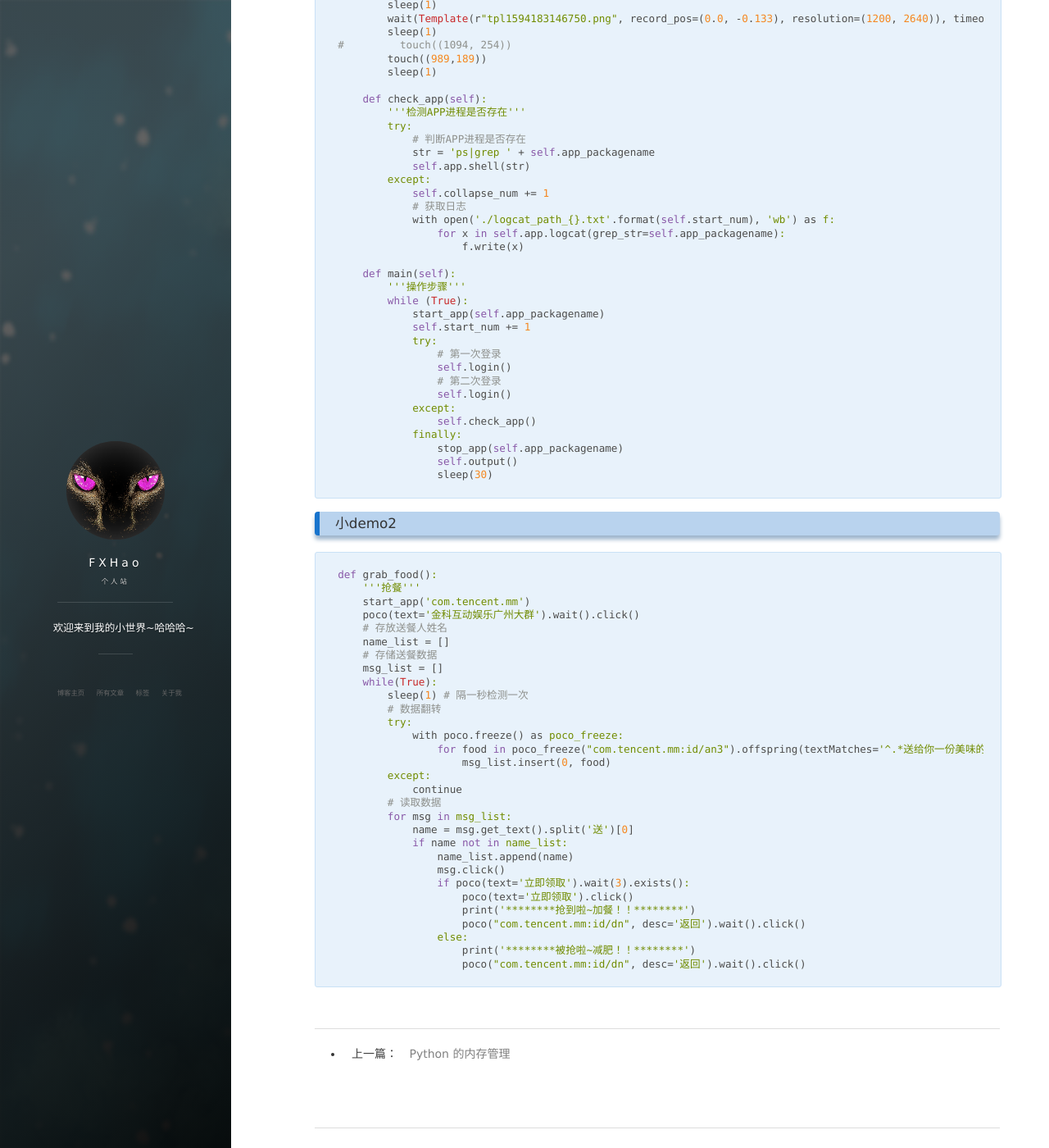
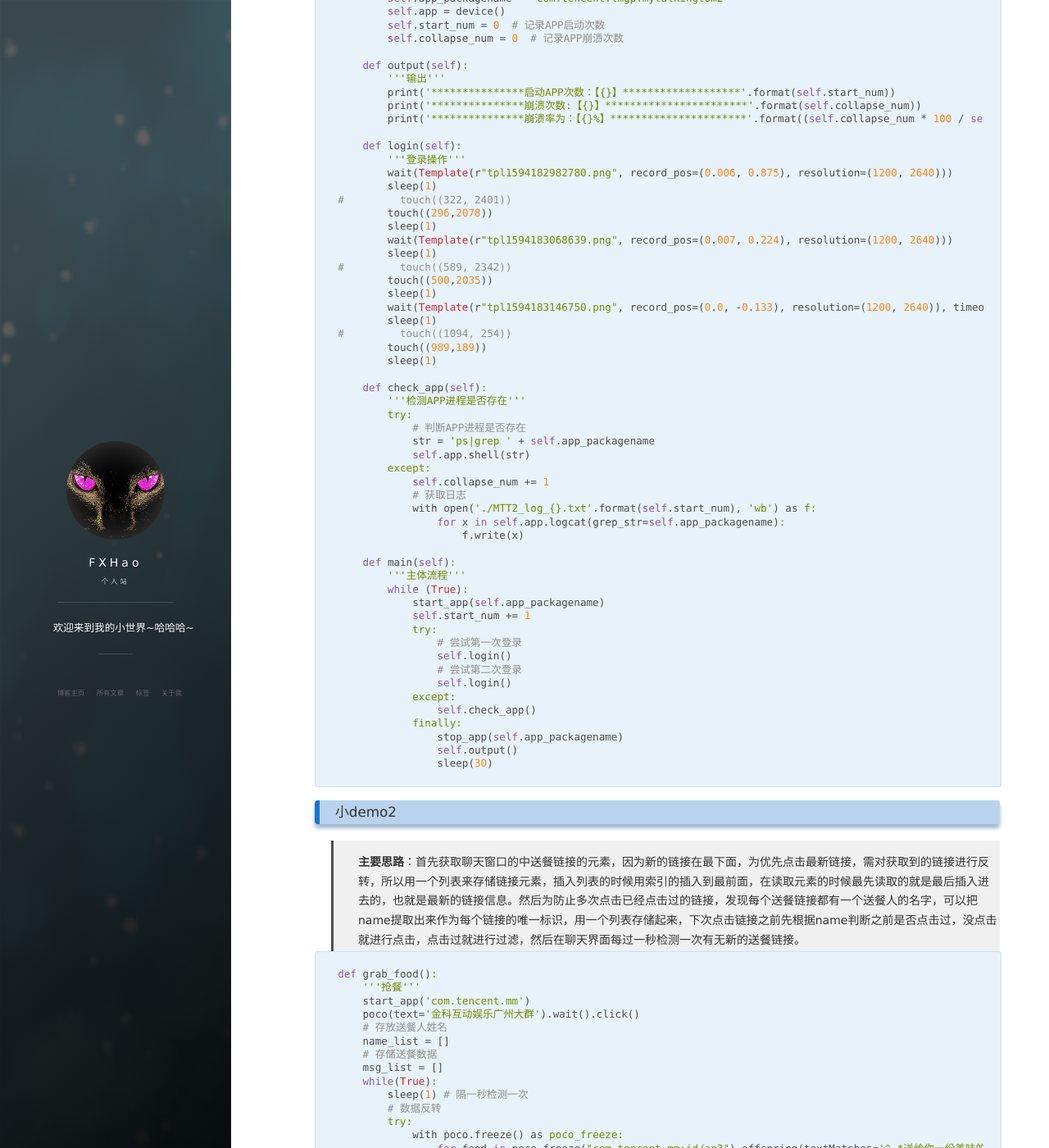
Before and after one commit to FXHao/FXHao.github.io, a Jekyll site: the page built from _posts/2020-07-18-Airtest入坑.md, in a window 1280 px wide and 1400 px high, scrolled down 5732 px. Shown: the whole window at 82% size. Built offline with Jekyll 4.4.1, drawn with Linux system fonts in a browser that asks for light colours; nearby versions of some CDN libraries; comment, search, counter and statistics services are not loaded; some of the changed text lies outside the part shown.

Commit message:
Update 2020-07-18-Airtest入坑.md

````diff
--- a/_posts/2020-07-18-Airtest入坑.md
+++ b/_posts/2020-07-18-Airtest入坑.md
@@ -140,9 +140,11 @@
   * `long_click()`：长按
   * `drag_to(poco('xx'))`：从一个元素拖动到另一个元素
 
+### 小demo1
 
+* 主要思路
 
-### 小demo1
+  ![MTT2](C:\Users\acer\Desktop\MTT2.jpg)
 
 ```python
 import logging
@@ -150,12 +152,12 @@
 logger.setLevel(logging.ERROR)   # 设置日志输出等级
 
 class CheckCollapse(object):
-    '''检测MTT2崩溃率'''
+    '''检测MTT2应用宝崩溃率'''
     def __init__(self):
         self.app_packagename = 'com.tencent.tmgp.mytalkingtom2'
         self.app = device()
-        self.start_num = 0
-        self.collapse_num = 0
+        self.start_num = 0  # 记录APP启动次数
+        self.collapse_num = 0  # 记录APP崩溃次数
 
     def output(self):
         '''输出'''
@@ -190,19 +192,19 @@
         except:
             self.collapse_num += 1
             # 获取日志
-            with open('./logcat_path_{}.txt'.format(self.start_num), 'wb') as f:
+            with open('./MTT2_log_{}.txt'.format(self.start_num), 'wb') as f:
                 for x in self.app.logcat(grep_str=self.app_packagename):
                     f.write(x)
 
     def main(self):
-        '''操作步骤'''
+        '''主体流程'''
         while (True):
             start_app(self.app_packagename)
             self.start_num += 1
             try:
-                # 第一次登录
+                # 尝试第一次登录
                 self.login()
-                # 第二次登录
+                # 尝试第二次登录
                 self.login()
             except:
                 self.check_app()
@@ -216,6 +218,8 @@
 
 ### 小demo2
 
+> **主要思路**：首先获取聊天窗口的中送餐链接的元素，因为新的链接在最下面，为优先点击最新链接，需对获取到的链接进行反转，所以用一个列表来存储链接元素，插入列表的时候用索引的插入到最前面，在读取元素的时候最先读取的就是最后插入进去的，也就是最新的链接信息。然后为防止多次点击已经点击过的链接，发现每个送餐链接都有一个送餐人的名字，可以把name提取出来作为每个链接的唯一标识，用一个列表存储起来，下次点击链接之前先根据name判断之前是否点击过，没点击就进行点击，点击过就进行过滤，然后在聊天界面每过一秒检测一次有无新的送餐链接。
+
 ```python
 def grab_food():
     '''抢餐'''
@@ -227,7 +231,7 @@
     msg_list = []
     while(True):
         sleep(1) # 隔一秒检测一次
-        # 数据翻转
+        # 数据反转
         try:
             with poco.freeze() as poco_freeze:
                 for food in poco_freeze("com.tencent.mm:id/an3").offspring(textMatches='^.*送给你一份美味的餐品啦~'):
````
